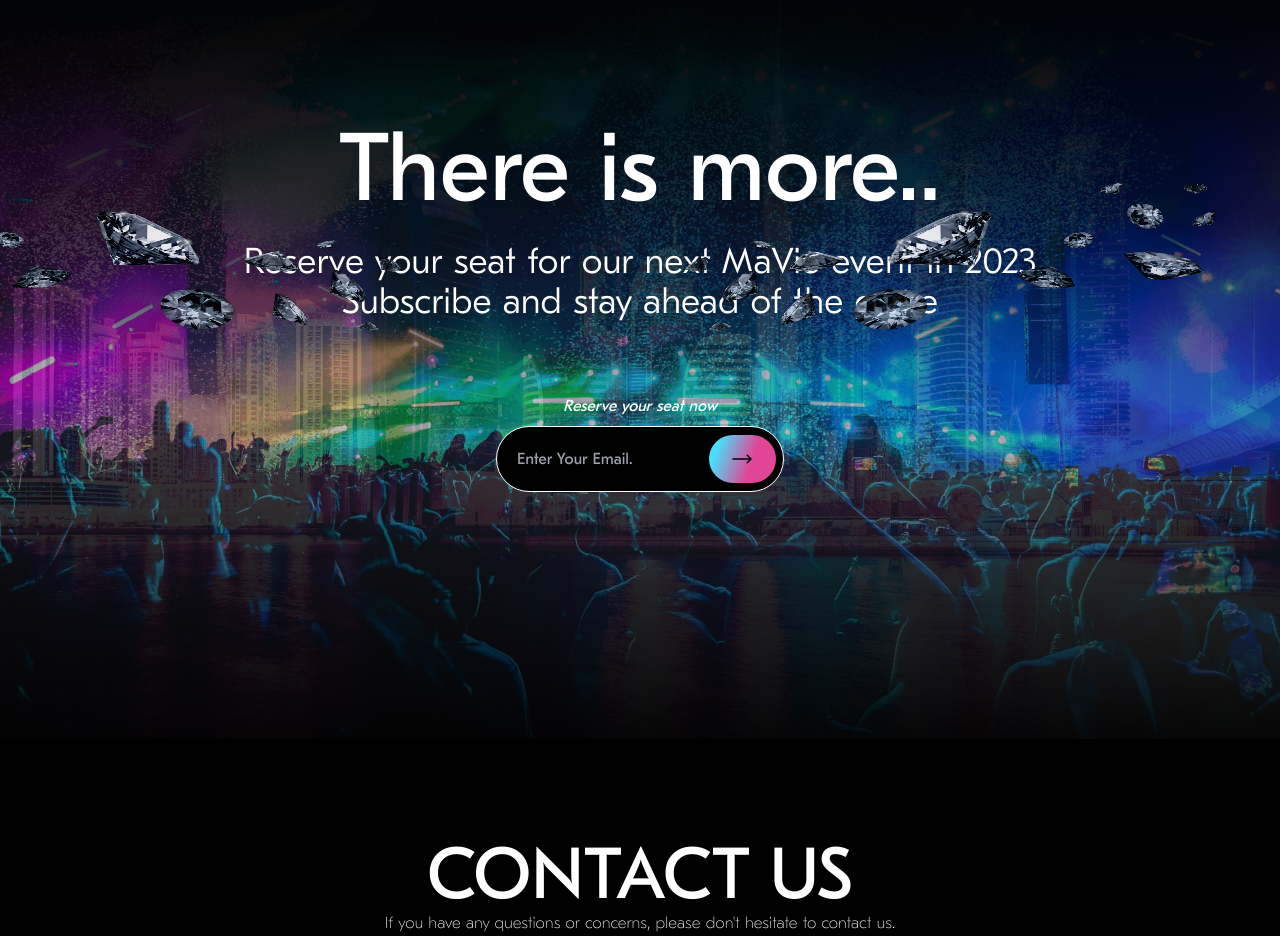
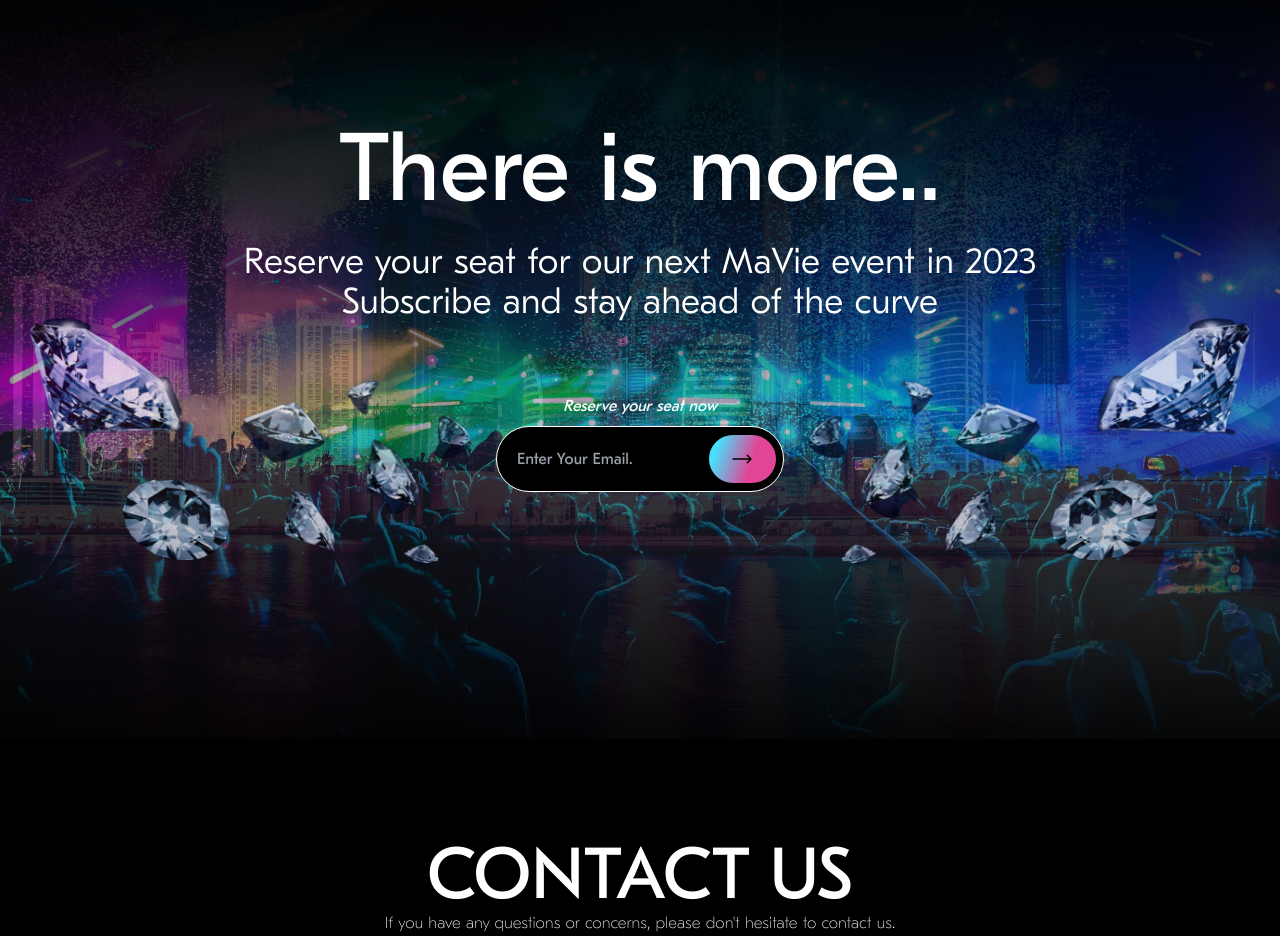
Before and after one commit to Innovatio-dev/mavie-global, a Next.js app: page / in a window 1280 px wide. Shown: the part 8500-9436 px from the top of the page. Built offline with nearby package versions, Linux system fonts and the light colour scheme.

Commit message:
fix: Fix sectios bugs

```diff
--- a/src/components/sections/NewsLetter/index.tsx
+++ b/src/components/sections/NewsLetter/index.tsx
@@ -57,18 +57,18 @@
                 <motion.div
                     transition={{ duration: 1.5 }}
                     initial={{ opacity: 0 }}
-                    whileInView={{ opacity: 0.9 }}
-                    className="md:block absolute hidden w-[40vw] md:w-[50vw] md:h-[30vh] h-[45vh] 2xl:h-[70vh] right-0 top-[25%] "
+                    whileInView={{ opacity: 0.75 }}
+                    className="md:block absolute hidden w-[42vw] h-[60vh] right-0 top-[30%]"
                 >
-                    <Image src="/assets/images/diamond_left.png" alt="diamond" fill />
+                    <Image src="/assets/images/diamond_right.png" alt="diamond" fill />
                 </motion.div>
                 <motion.div
                     transition={{ duration: 1.5 }}
                     initial={{ opacity: 0 }}
-                    whileInView={{ opacity: 0.9 }}
-                    className="md:block absolute hidden w-[40vw] md:w-[50vw] md:h-[30vh] h-[45vh] 2xl:h-[70vh] -left-48 top-[25%]"
+                    whileInView={{ opacity: 0.75 }}
+                    className="md:block absolute hidden w-[42vw] h-[60vh] left-0 top-[30%]"
                 >
-                    <Image src="/assets/images/diamond_right.png" alt="diamond" fill />
+                    <Image src="/assets/images/diamond_left.png" alt="diamond" fill />
                 </motion.div>
             </div>
         </motion.section>
--- a/src/components/sections/WelcomeDubai/index.tsx
+++ b/src/components/sections/WelcomeDubai/index.tsx
@@ -26,7 +26,7 @@
                     <Image src="/assets/images/texture_right_lines.webp" fill alt="image" className="object-fit" />
                 </div>
             </div>
-            <div className="flex flex-col w-[90%] mx-auto py-6 lg:py-16 xl:py-24">
+            <div className="flex flex-col w-[90%] mx-auto py-6 lg:py-16 xl:py-24 max-w-[1900px]">
                 <ImageCard
                     reverse={false}
                     title="Mavie Vision"
```
Also changed, not shown: public/assets/images/diamond_left.png, public/assets/images/diamond_right.png.
